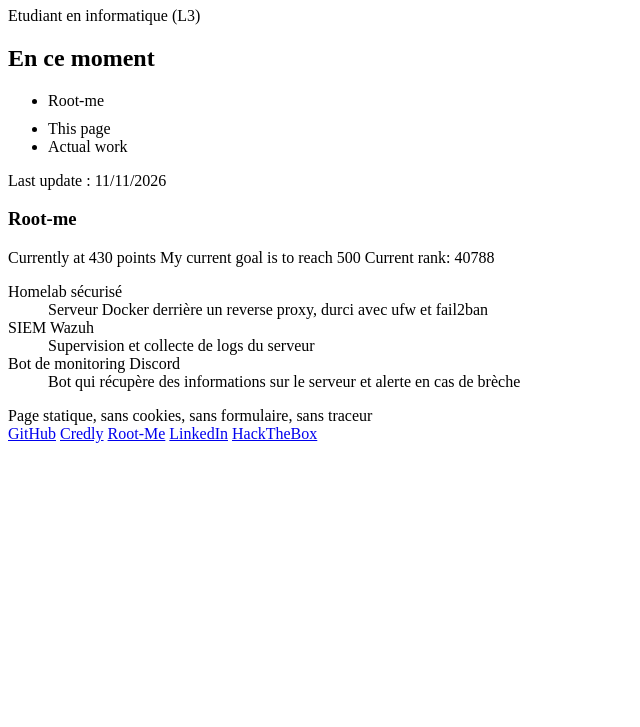
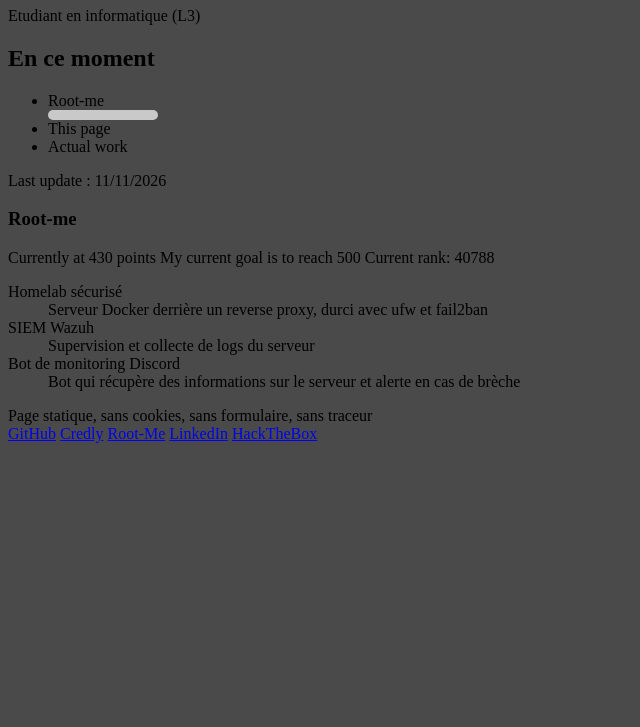
Before and after one commit to Poufpanda/infoPage, a plain HTML site: page index.html in a window 1280 px wide. Shown: the part 73-800 px from the top of the page, without its empty margins (0-640 px from the left). Drawn offline with Linux system fonts and the light colour scheme.

Commit message:
Minor updates

```diff
--- a/index.css
+++ b/index.css
@@ -1,10 +1,10 @@
-.body {
-    background: rgba(50,50,50)
+body {
+    background: rgba(29, 29, 29, 0.8)
 }
 
 .progress-rootme {
-  background: rgba(255,255,255,0.1);
-  justify-content: flex-end;
+  background: rgba(255, 255, 255, 0.7);
+  justify-content: center;
   border-radius: 100px;
   align-items: center;
   position: relative;
```
